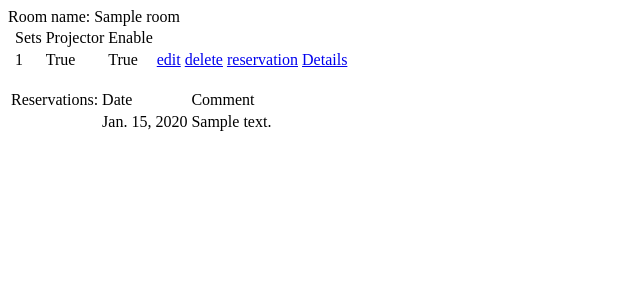
After one commit to Nixir-hub/Bookin_conference_room_app, a Django app: page /room_details/1 in a window 1280 px wide. The commit adds this page. Shown: the top 300 px of the page, without its empty margins (0-640 px from the left). Run offline with Django 3.2, Linux system fonts and the light colour scheme; tables that the repository leaves empty hold one stand-in row (values such as "Sample post").

Commit message:
and again next step!

```diff
--- a/Bookin_conference_room_app/models.py
+++ b/Bookin_conference_room_app/models.py
@@ -16,7 +16,7 @@ class Reservation(models.Model):
     room_id = models.ForeignKey(Room, on_delete=models.CASCADE)
     comment = models.TextField(null=True)
     def __str__(self):
-        return self.room_id
+        return f"{self.room_id}  {self.date}"
 
 
     class Meta:
--- a/Bookin_conference_room_app/urls.py
+++ b/Bookin_conference_room_app/urls.py
@@ -24,5 +24,7 @@ urlpatterns = [
     path("rooms", show_room_list),
     path("room/delete/<id>", delete_room),
     path("room/modify/<int:id>/", edit_room),
+    path("room/reserve/<id>", reservation),
+    path("room_details/<id>", room_detail)
 
 ]
--- a/Bookin_conference_room_app/views.py
+++ b/Bookin_conference_room_app/views.py
@@ -1,5 +1,5 @@
 from django.shortcuts import render, redirect
-from time import *
+import datetime
 from Bookin_conference_room_app.models import *
 # Create your views here.
 from django.http import HttpResponse
@@ -94,3 +94,34 @@ def edit_room(request, id):
         room.projector = projector
         room.save()
         return redirect("/rooms")
+
+def reservation(request, id):
+    if request.method == "GET":
+        rooms = Room.objects.all()
+        return render(request, "Bookin_conference_room_app/make_reservation.html",
+                      {
+                          "rooms": rooms
+                      })
+
+    elif request.method == "POST":
+        comment = request.POST["comment"]
+        date = request.POST["date"]
+        room = Room.objects.get(id=int(id))
+        if Reservation.objects.filter(room_id=room, date=date):
+            return redirect("/rooms")
+        if date < str(datetime.date.today()):
+            return redirect("/rooms")
+        Reservation.objects.create(date=date, room_id=room, comment=comment)
+        return redirect("/rooms")
+
+
+def room_detail(request, id):
+    if request.method == "GET":
+        room = Room.objects.get(id=int(id))
+
+        rese = Reservation.objects.get_queryset().order_by("date")
+        return render(request, "Bookin_conference_room_app/room_details.html",
+                      {
+                          "room": room,
+                          "res": rese
+                      })
--- a/templates/Bookin_conference_room_app/list_of_rooms.html
+++ b/templates/Bookin_conference_room_app/list_of_rooms.html
@@ -14,6 +14,7 @@
           <td> <a href="{{i.id}}">{{i.name }}</a></td><td>{{i.sets}}</td><td>{{i.projector}}</td>
           <td>True</td><td><a href="/room/modify/{{ i.id }}">edit </a></td>
           <td><a href="/room/delete/{{ i.id }}">delete </a></td><td><a href="/room/reserve/{{ i.id }}">reservation </a></td>
+            <td><a href="/room_details/{{ i.id }}">Details </a></td>
       </tr>
     {% endfor %}
         {% elif not rooms %}
--- /dev/null
+++ b/templates/Bookin_conference_room_app/room_details.html
@@ -0,0 +1,26 @@
+<!DOCTYPE html>
+<html lang="en">
+<head>
+    <meta charset="UTF-8">
+    <title>Room Details</title>
+</head>
+<body>
+<table>
+    <th1>Room name: {{ room.name }}</th1>
+    <th2><td></td></td><td> Sets</td><td> Projector</td><td>Enable</td></th2>
+        <tr>
+          <td></td><td>{{room.sets}}</td><td>{{room.projector}}</td>
+          <td>True</td><td><a href="/room/modify/{{ room.id }}">edit </a></td>
+          <td><a href="/room/delete/{{ room.id }}">delete </a></td><td><a href="/room/reserve/{{ room.id }}">reservation </a></td>
+            <td><a href="/room_details/{{ room.id }}">Details </a></td>
+        </tr>
+</table>
+<table>
+<p></p>
+<p></p>
+    <th1><td>Reservations:</td></th1>
+    <th2><td>Date</td><td>Comment</td></th2>
+    {% for i in res %}<tr><td></td><td>{{ i.date }}</td><td>{{ i.comment }}</td></tr>{% endfor %}
+</table>
+</body>
+</html>
```
Also changed, not shown: templates/Bookin_conference_room_app/make_reservation.html (added, +18 -0 lines).
